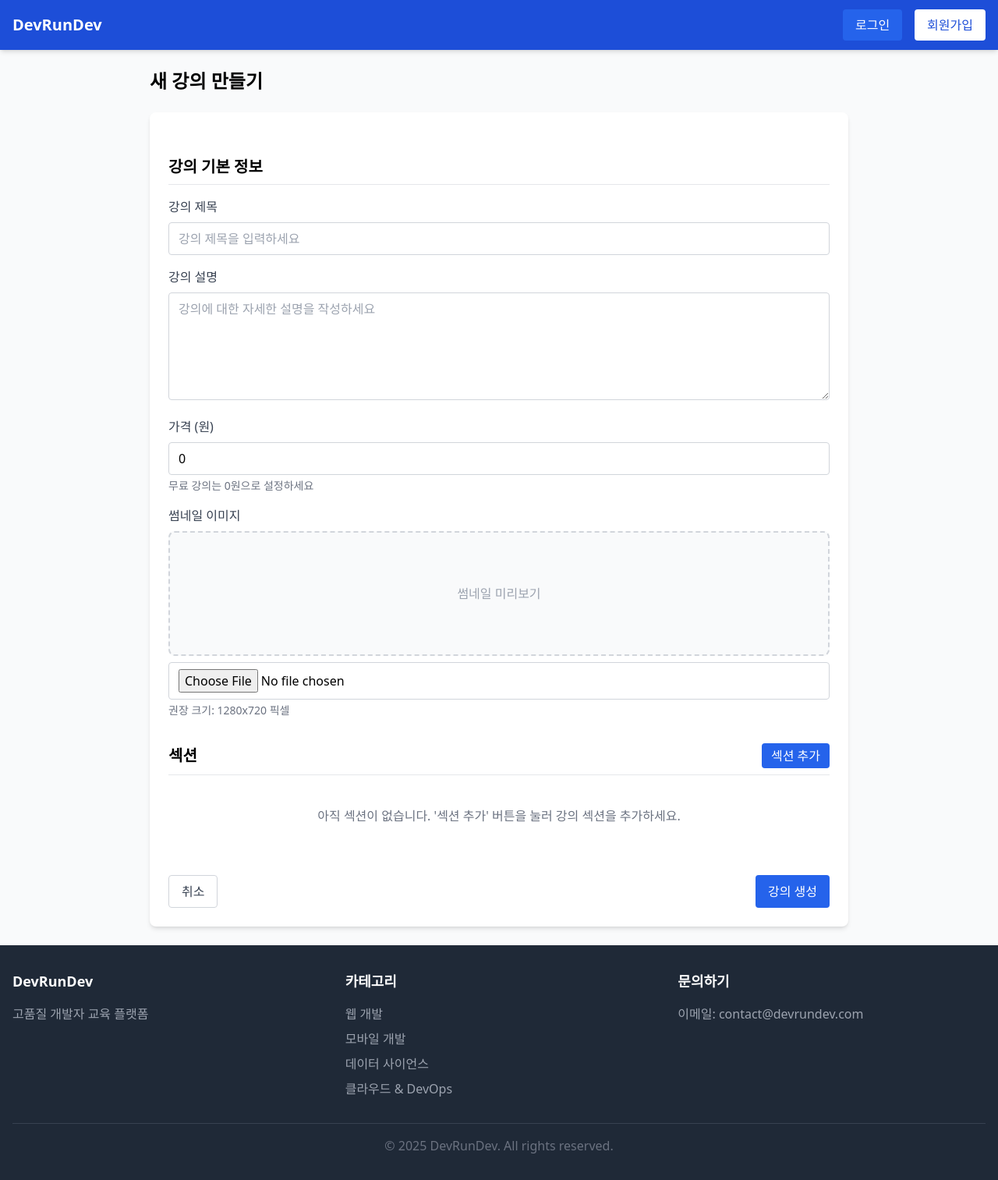
After one commit to DevRunDev-DRF/DevRunDev-DRF, a Django app: template templates/courses/course_create_with_content.html in a window 1280 px wide. The commit adds this page. Shown: the whole page at 78% size. Run offline with Django 5.2, Linux system fonts and the light colour scheme; the template is opened without the code that fills it, so the values that code supplies are empty; some libraries are stand-ins or nearby versions.

Commit message:
💄 강의 생성 템플릿 개선

```diff
--- a/courses/urls.py
+++ b/courses/urls.py
@@ -16,6 +16,7 @@ from .views import (
     LessonDetailView,
     InstructorDashboardView,
     SearchCoursesView,
+    CourseCreateWithContentView,
 )
 
 app_name = "courses"
@@ -47,4 +48,9 @@ urlpatterns = [
         name="instructor-reviews",
     ),
     path("search/", SearchCoursesView.as_view(), name="search"),
+    path(
+        "create-with-content/",
+        CourseCreateWithContentView.as_view(),
+        name="course-create-with-content",
+    ),
 ]
--- /dev/null
+++ b/templates/courses/course_create_with_content.html
@@ -0,0 +1,303 @@
+{% extends 'base.html' %}
+
+{% block title %}새 강의 만들기 - DevRunDev{% endblock %}
+
+{% block content %}
+<div class="max-w-4xl mx-auto">
+    <h1 class="text-2xl font-bold mb-6">새 강의 만들기</h1>
+
+    <div class="bg-white rounded-lg shadow-md p-6">
+        <form method="post" enctype="multipart/form-data" class="space-y-8" id="courseForm">
+            {% csrf_token %}
+
+            <!-- 강의 기본 정보 -->
+            <div class="space-y-4">
+                <h2 class="text-xl font-bold border-b pb-2">강의 기본 정보</h2>
+
+                <div>
+                    <label for="id_title" class="block text-gray-700 font-medium mb-2">강의 제목</label>
+                    <input type="text" name="title" id="id_title" required
+                           class="w-full px-3 py-2 border border-gray-300 rounded focus:outline-none focus:ring-2 focus:ring-blue-500"
+                           placeholder="강의 제목을 입력하세요">
+                </div>
+
+                <div>
+                    <label for="id_description" class="block text-gray-700 font-medium mb-2">강의 설명</label>
+                    <textarea name="description" id="id_description" rows="5" required
+                             class="w-full px-3 py-2 border border-gray-300 rounded focus:outline-none focus:ring-2 focus:ring-blue-500"
+                             placeholder="강의에 대한 자세한 설명을 작성하세요"></textarea>
+                </div>
+
+                <div>
+                    <label for="id_price" class="block text-gray-700 font-medium mb-2">가격 (원)</label>
+                    <input type="number" name="price" id="id_price" value="0" required min="0"
+                           class="w-full px-3 py-2 border border-gray-300 rounded focus:outline-none focus:ring-2 focus:ring-blue-500"
+                           placeholder="강의 가격을 입력하세요">
+                    <p class="text-sm text-gray-500 mt-1">무료 강의는 0원으로 설정하세요</p>
+                </div>
+
+                <div>
+                    <label for="id_thumbnail" class="block text-gray-700 font-medium mb-2">썸네일 이미지</label>
+                    <div id="thumbnail-preview" class="w-full h-40 border-2 border-dashed border-gray-300 rounded-lg flex items-center justify-center mb-2 bg-gray-50">
+                        <span class="text-gray-400">썸네일 미리보기</span>
+                    </div>
+                    <input type="file" name="thumbnail" id="id_thumbnail" accept="image/*"
+                           class="w-full px-3 py-2 border border-gray-300 rounded focus:outline-none focus:ring-2 focus:ring-blue-500">
+                    <p class="text-sm text-gray-500 mt-1">권장 크기: 1280x720 픽셀</p>
+                </div>
+            </div>
+
+            <!-- 섹션 컨테이너 -->
+            <div id="sections-container" class="space-y-6">
+                <div class="flex justify-between items-center border-b pb-2">
+                    <h2 class="text-xl font-bold">섹션</h2>
+                    <button type="button" id="add-section-btn" class="px-3 py-1 bg-blue-600 text-white rounded hover:bg-blue-500">
+                        섹션 추가
+                    </button>
+                </div>
+
+                <!-- 여기에 섹션이 추가됩니다 -->
+
+                <div class="text-gray-500 text-center py-4 empty-sections-msg">
+                    아직 섹션이 없습니다. '섹션 추가' 버튼을 눌러 강의 섹션을 추가하세요.
+                </div>
+            </div>
+
+            <div class="flex justify-between pt-4">
+                <a href="{% url 'courses:course-list' %}" class="px-4 py-2 border border-gray-300 rounded text-gray-700 hover:bg-gray-50">
+                    취소
+                </a>
+
+                <button type="submit" class="px-4 py-2 bg-blue-600 text-white rounded hover:bg-blue-500">
+                    강의 생성
+                </button>
+            </div>
+        </form>
+    </div>
+</div>
+
+<!-- 섹션 템플릿 (JavaScript로 복제해서 사용됨) -->
+<template id="section-template">
+    <div class="section border rounded-lg p-4 bg-gray-50">
+        <div class="flex justify-between items-start mb-4">
+            <div class="w-full">
+                <div class="mb-3">
+                    <label class="block text-gray-700 font-medium mb-2">섹션 제목</label>
+                    <input type="text" name="sections[INDEX].title" required
+                           class="w-full px-3 py-2 border border-gray-300 rounded focus:outline-none focus:ring-2 focus:ring-blue-500"
+                           placeholder="섹션 제목을 입력하세요">
+                </div>
+                <div>
+                    <label class="block text-gray-700 font-medium mb-2">섹션 순서</label>
+                    <input type="number" name="sections[INDEX].order" value="1" min="1" required
+                           class="w-full px-3 py-2 border border-gray-300 rounded focus:outline-none focus:ring-2 focus:ring-blue-500">
+                </div>
+            </div>
+            <button type="button" class="remove-section-btn ml-2 p-1 text-red-600 hover:text-red-800">
+                <svg xmlns="http://www.w3.org/2000/svg" class="h-5 w-5" viewBox="0 0 20 20" fill="currentColor">
+                    <path fill-rule="evenodd" d="M9 2a1 1 0 00-.894.553L7.382 4H4a1 1 0 000 2v10a2 2 0 002 2h8a2 2 0 002-2V6a1 1 0 100-2h-3.382l-.724-1.447A1 1 0 0011 2H9zM7 8a1 1 0 012 0v6a1 1 0 11-2 0V8zm5-1a1 1 0 00-1 1v6a1 1 0 102 0V8a1 1 0 00-1-1z" clip-rule="evenodd" />
+                </svg>
+            </button>
+        </div>
+
+        <!-- 레슨 컨테이너 -->
+        <div class="lessons-container space-y-4 mt-4">
+            <div class="flex justify-between items-center">
+                <h3 class="font-medium">레슨</h3>
+                <button type="button" class="add-lesson-btn px-2 py-1 bg-green-600 text-white text-sm rounded hover:bg-green-500">
+                    레슨 추가
+                </button>
+            </div>
+
+            <!-- 여기에 레슨이 추가됩니다 -->
+
+            <div class="text-gray-500 text-center py-3 empty-lessons-msg">
+                아직 레슨이 없습니다. '레슨 추가' 버튼을 눌러 섹션에 레슨을 추가하세요.
+            </div>
+        </div>
+    </div>
+</template>
+
+<!-- 레슨 템플릿 (JavaScript로 복제해서 사용됨) -->
+<template id="lesson-template">
+    <div class="lesson border rounded p-3 bg-white">
+        <div class="flex justify-between items-start">
+            <div class="w-full">
+                <div class="mb-2">
+                    <label class="block text-gray-700 text-sm font-medium mb-1">레슨 제목</label>
+                    <input type="text" name="sections[SECTION_INDEX].lessons[LESSON_INDEX].title" required
+                           class="w-full px-3 py-2 border border-gray-300 rounded focus:outline-none focus:ring-2 focus:ring-blue-500"
+                           placeholder="레슨 제목을 입력하세요">
+                </div>
+                <div class="mb-2">
+                    <label class="block text-gray-700 text-sm font-medium mb-1">비디오 URL</label>
+                    <input type="url" name="sections[SECTION_INDEX].lessons[LESSON_INDEX].video_url" required
+                           class="w-full px-3 py-2 border border-gray-300 rounded focus:outline-none focus:ring-2 focus:ring-blue-500"
+                           placeholder="YouTube 비디오 URL">
+                </div>
+                <div>
+                    <label class="block text-gray-700 text-sm font-medium mb-1">레슨 순서</label>
+                    <input type="number" name="sections[SECTION_INDEX].lessons[LESSON_INDEX].order" value="1" min="1" required
+                           class="w-full px-3 py-2 border border-gray-300 rounded focus:outline-none focus:ring-2 focus:ring-blue-500">
+                </div>
+            </div>
+            <button type="button" class="remove-lesson-btn ml-2 p-1 text-red-600 hover:text-red-800">
+                <svg xmlns="http://www.w3.org/2000/svg" class="h-5 w-5" viewBox="0 0 20 20" fill="currentColor">
+                    <path fill-rule="evenodd" d="M9 2a1 1 0 00-.894.553L7.382 4H4a1 1 0 000 2v10a2 2 0 002 2h8a2 2 0 002-2V6a1 1 0 100-2h-3.382l-.724-1.447A1 1 0 0011 2H9zM7 8a1 1 0 012 0v6a1 1 0 11-2 0V8zm5-1a1 1 0 00-1 1v6a1 1 0 102 0V8a1 1 0 00-1-1z" clip-rule="evenodd" />
+                </svg>
+            </button>
+        </div>
+    </div>
+</template>
+{% endblock %}
+
+{% block extra_js %}
+<script>
+    document.addEventListener('DOMContentLoaded', function() {
+        // 썸네일 미리보기
+        const thumbnailInput = document.getElementById('id_thumbnail');
+        const thumbnailPreview = document.getElementById('thumbnail-preview');
+
+        thumbnailInput.addEventListener('change', function() {
+            if (this.files && this.files[0]) {
+                const reader = new FileReader();
+                reader.onload = function(e) {
+                    thumbnailPreview.innerHTML = `<img src="${e.target.result}" class="h-full w-auto mx-auto object-contain">`;
+                };
+                reader.readAsDataURL(this.files[0]);
+            } else {
+                thumbnailPreview.innerHTML = `<span class="text-gray-400">썸네일 미리보기</span>`;
+            }
+        });
+
+        // 섹션 카운터
+        let sectionCounter = 0;
+
+        // 섹션 추가 버튼
+        const addSectionBtn = document.getElementById('add-section-btn');
+        const sectionsContainer = document.getElementById('sections-container');
+        const sectionTemplate = document.getElementById('section-template');
+
+        addSectionBtn.addEventListener('click', function() {
+            const sectionIndex = sectionCounter++;
+
+            // 섹션 템플릿 복제
+            const sectionContent = sectionTemplate.content.cloneNode(true);
+            const sectionElement = sectionContent.querySelector('.section');
+
+            // 템플릿에서 인덱스 교체
+            replaceTemplateIndex(sectionElement, 'INDEX', sectionIndex);
+
+            // 섹션 요소 추가
+            sectionsContainer.appendChild(sectionElement);
+
+            // 빈 섹션 메시지 숨기기
+            const emptyMsg = sectionsContainer.querySelector('.empty-sections-msg');
+            if (emptyMsg) {
+                emptyMsg.style.display = 'none';
+            }
+
+            // 섹션 삭제 버튼 이벤트
+            const removeBtn = sectionElement.querySelector('.remove-section-btn');
+            removeBtn.addEventListener('click', function() {
+                sectionElement.remove();
+
+                // 섹션이 없으면 빈 메시지 표시
+                if (sectionsContainer.querySelectorAll('.section').length === 0) {
+                    const emptyMsg = sectionsContainer.querySelector('.empty-sections-msg');
+                    if (emptyMsg) {
+                        emptyMsg.style.display = 'block';
+                    }
+                }
+            });
+
+            // 레슨 추가 버튼 이벤트
+            const addLessonBtn = sectionElement.querySelector('.add-lesson-btn');
+            const lessonsContainer = sectionElement.querySelector('.lessons-container');
+            const lessonTemplate = document.getElementById('lesson-template');
+
+            // 레슨 카운터
+            let lessonCounter = 0;
+
+            addLessonBtn.addEventListener('click', function() {
+                const lessonIndex = lessonCounter++;
+
+                // 레슨 템플릿 복제
+                const lessonContent = lessonTemplate.content.cloneNode(true);
+                const lessonElement = lessonContent.querySelector('.lesson');
+
+                // 템플릿에서 인덱스 교체
+                replaceTemplateIndex(lessonElement, 'SECTION_INDEX', sectionIndex);
+                replaceTemplateIndex(lessonElement, 'LESSON_INDEX', lessonIndex);
+
+                // 레슨 요소 추가
+                lessonsContainer.appendChild(lessonElement);
+
+                // 빈 레슨 메시지 숨기기
+                const emptyLessonMsg = lessonsContainer.querySelector('.empty-lessons-msg');
+                if (emptyLessonMsg) {
+                    emptyLessonMsg.style.display = 'none';
+                }
+
+                // 레슨 삭제 버튼 이벤트
+                const removeLessonBtn = lessonElement.querySelector('.remove-lesson-btn');
+                removeLessonBtn.addEventListener('click', function() {
+                    lessonElement.remove();
+
+                    // 레슨이 없으면 빈 메시지 표시
+                    if (lessonsContainer.querySelectorAll('.lesson').length === 0) {
+                        const emptyLessonMsg = lessonsContainer.querySelector('.empty-lessons-msg');
+                        if (emptyLessonMsg) {
+                            emptyLessonMsg.style.display = 'block';
+                        }
+                    }
+                });
+            });
+        });
+
+        // 폼 제출 처리
+        const courseForm = document.getElementById('courseForm');
+        courseForm.addEventListener('submit', function(e) {
+            // 만약 JSON 데이터로 변환하고 API로 제출하려면 여기서 처리
+            // 기본 폼 제출 사용 시에는 아래 코드는 필요 없음
+
+            // e.preventDefault();
+            // const formData = new FormData(courseForm);
+            //
+            // fetch('/api/courses/create-with-content/', {
+            //     method: 'POST',
+            //     body: formData,
+            //     headers: {
+            //         'X-CSRFToken': getCookie('csrftoken')
+            //     }
+            // })
+            // .then(response => response.json())
+            // .then(data => {
+            //     window.location.href = `/courses/${data.id}/`;
+            // })
+            // .catch(error => console.error('Error:', error));
+        });
+
+        // 헬퍼 함수: 템플릿의 인덱스 교체
+        function replaceTemplateIndex(element, placeholder, index) {
+            const inputs = element.querySelectorAll('input, textarea, select');
+            inputs.forEach(input => {
+                if (input.name) {
+                    input.name = input.name.replace(placeholder, index);
+                }
+            });
+
+            // 중첩된 요소에 대해서도 교체
+            const innerContent = element.innerHTML;
+            element.innerHTML = innerContent.replace(new RegExp(placeholder, 'g'), index);
+        }
+
+        // CSRF 토큰 가져오기 함수
+        function getCookie(name) {
+            const value = `; ${document.cookie}`;
+            const parts = value.split(`; ${name}=`);
+            if (parts.length === 2) return parts.pop().split(';').shift();
+        }
+    });
+</script>
+{% endblock %}
```
Also changed, not shown: courses/serializers.py (+73 -0 lines), courses/views.py (+136 -0 lines), templates/courses/course_list.html (+8 -3 lines).
